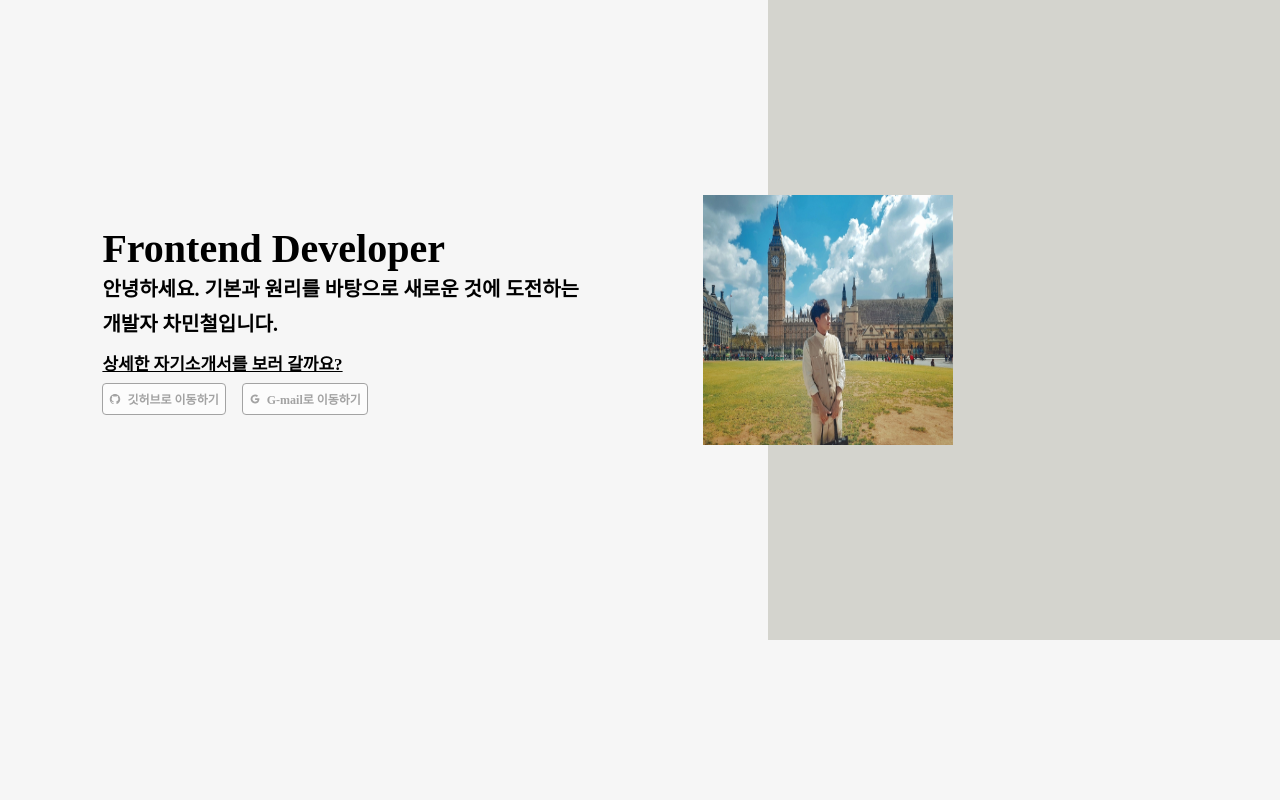
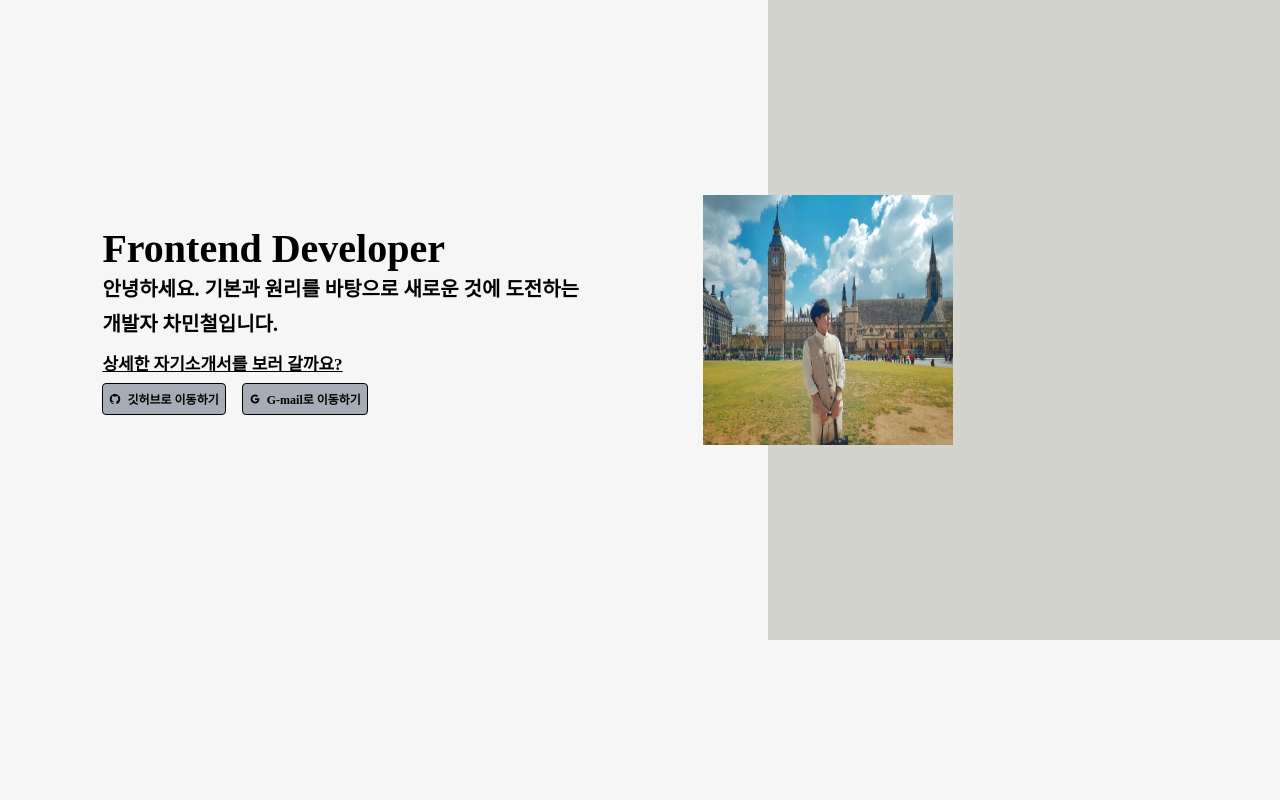
Before and after one commit to CharmingCheol/My-Portfolio, a React app: page /me in a window 1280 px wide. Shown: the top 800 px of the page. Built offline with nearby package versions, Linux system fonts and the light colour scheme.

Commit message:
palette storybook 추가

```diff
--- a/src/styles/palette.ts
+++ b/src/styles/palette.ts
@@ -1,55 +1,53 @@
+export const palette = {
+  // navy - page에서 대표적으로 사용하는 color
+  navy_20: "#EFF8FC",
+  navy_40: "#DFF0F9",
+  navy_60: "#CAE0EF",
+  navy_80: "#B4CCE0",
+  navy_100: "#97B1CC",
+
+  // white - main color의 sub가 되는 color
+  white_20: "#FBFCFD",
+  white_40: "#F7F9FB",
+  white_60: "#EEF0F3",
+  white_80: "#E1E4E8",
+  white_100: "#d1d4d9",
+
+  // red - 실패, 에러 등과 같이 부정적인 메시지를 전달하는 color
+  red_20: "#FDDFD3",
+  red_40: "#FBB9A8",
+  red_60: "#F3897A",
+  red_80: "#E75C58",
+  red_100: "#D72631",
+
+  // green - 성공과 같이 긍정적인 메시지를 전달하는 color
+  green_20: "#C9FCDA",
+  green_40: "#95F9C0",
+  green_60: "#5FEDAA",
+  green_80: "#37DC9E",
+  green_100: "#00c58f",
+
+  // black - font에서 대표적으로 사용되는 color
+  black_20: "#3c3c3c",
+  black_40: "#323232",
+  black_60: "#282828",
+  black_80: "#1e1e1e",
+  black_100: "#141414",
+
+  // gray - black text color와 구분짓기 위해 사용되는 sub color
+  gray_20: "#F6F9FB",
+  gray_40: "#EEF3F7",
+  gray_60: "#DCE2E9",
+  gray_80: "#C4CBD3",
+  gray_100: "#a5acb6",
+
+  /* etc */
+};
+export type PaletteType = keyof typeof palette;
+
 export const buttonPalette = {
-  main: "#97B1CC",
-  sub1: "#fcfcfc",
-  sub1Border: "#a3a3a3",
-  sub2: "#545355",
+  main: palette.navy_100,
+  sub1: palette.gray_100,
+  sub2: palette.black_20,
 };
-
 export type ButtonPalette = keyof typeof buttonPalette;
-
-// const palette = {
-//   // indigo gradient
-//   indigo1: "#E1EDF6",
-//   indigo2: "#C5DAEE",
-//   indigo3: "#97B1CC",
-//   indigo4: "#687E9A",
-//   indigo5: "#6187C8",
-//   indigo6: "#24324B",
-//   indigo7: "#19253F",
-//   indigo8: "#0F1933",
-//   indigo9: "#09112A",
-
-//   // green gradient
-//   green1: "#EDF7E9",
-//   green2: "#D9EFD5",
-//   green3: "#B0D0AE",
-//   green4: "#80A281",
-//   green5: "#49654C",
-//   green6: "#35563C",
-//   green7: "#24482F",
-//   green8: "#173A24",
-//   green9: "#0E301E",
-
-//   // red gradient
-//   red1: "#FCE8DD",
-//   red2: "#FACDBC",
-//   red3: "#F1A997",
-//   red4: "#E38579",
-//   red5: "#D1534F",
-//   red6: "#B33940",
-//   red7: "#962737",
-//   red8: "#79192E",
-//   red9: "#640F29",
-
-//   // gray
-//   gray: "#fafbfc",
-
-//   // black color
-//   black: "#09112A",
-
-//   // page color, white color
-//   page: "#EDEEEE",
-// };
-
-// export type PaletteType = keyof typeof palette;
-// export default palette;
```
Also changed, not shown: 1 other file (tests, documents, lock files or other folders).
